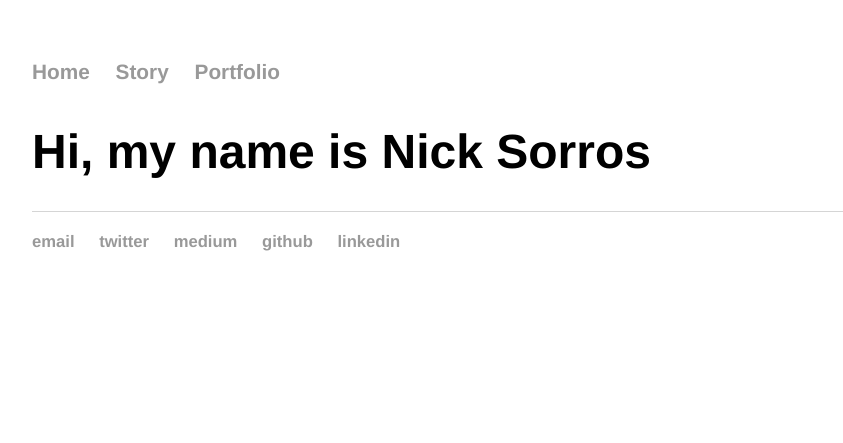
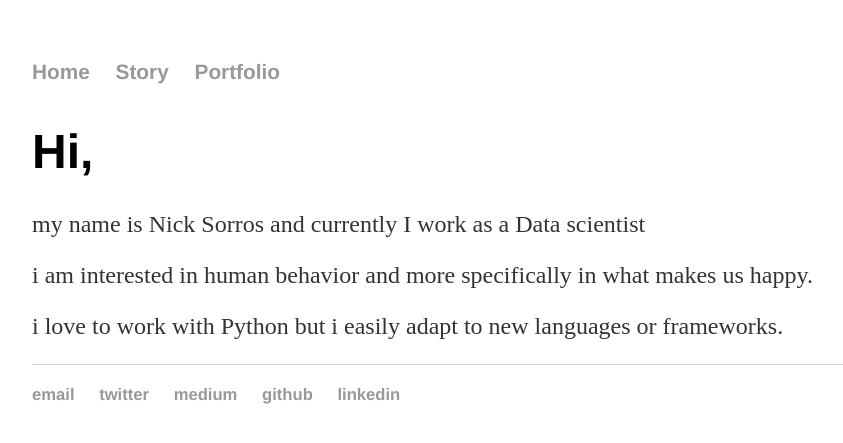
Before and after one commit to nsorros/nsorros.github.io, a Jekyll site: the page built from index.html, in a window 1280 px wide. Shown: the top 443 px of the page, without its empty margins (160-1003 px from the left). Built offline with Jekyll 4.4.1, drawn with Linux system fonts in a browser that asks for light colours.

Commit message:
Update index.html

```diff
--- a/index.html
+++ b/index.html
@@ -2,4 +2,7 @@
 layout: default
 title: Nick Sorros
 ---
-<h1>Hi, my name is Nick Sorros</h1>
+<h1>Hi,</h1>
+<p>my name is Nick Sorros and currently I work as a Data scientist</p>
+<p>i am interested in human behavior and more specifically in what makes us happy.</p>
+<p>i love to work with Python but i easily adapt to new languages or frameworks.</p>
```
